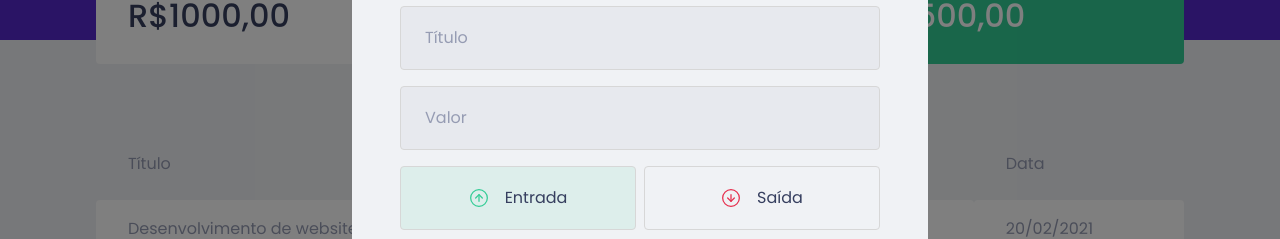
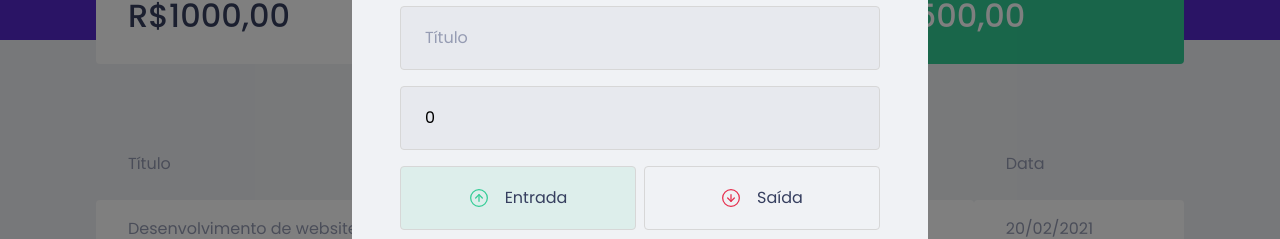
Before and after one commit to David-TM12/djmoney, a React (Create React App) app: page / in a window 1280 px wide. Both pictures are taken after a click on the button "Nova transação". Shown: the part 232-471 px from the top of the page. Built offline with nearby package versions, Linux system fonts and the light colour scheme; no server answers; what miragejs would draw is missing.

Commit message:
Salvando dados do form

```diff
--- a/src/components/NewTransactionModal/index.tsx
+++ b/src/components/NewTransactionModal/index.tsx
@@ -3,7 +3,7 @@
 import closeImg  from '../../assets/close.svg';
 import incomeImg  from '../../assets/income.svg';
 import outcomeImg  from '../../assets/outcome.svg';
-import { useState } from "react";
+import { FormEvent, useState } from "react";
 
 interface NewTransactionModalProps {
   isOpen: boolean;
@@ -11,8 +11,23 @@
 }
 
 export function NewTransactionModal({isOpen, onRequestClose}: NewTransactionModalProps){
+  const [title, setTitle] = useState('');
+  const [value, setValue] = useState(0);
+  const [category, setCategory] = useState('');
 
   const [type, setType] = useState('deposit');
+
+  function handleCreateNewTransaction(event: FormEvent) {
+    event.preventDefault();
+
+    console.log({
+      title,
+      value,
+      category,
+      type
+    });
+
+  }
 
   return (
     <Modal
@@ -26,16 +41,20 @@
         <img src={closeImg} alt="Fechar Modal" />
       </button>
 
-      <Container>
+      <Container onSubmit={handleCreateNewTransaction}>
         <h2>Cadastrar Transação</h2>
 
         <input
           placeholder="Título"
+          value={title}
+          onChange={event => setTitle(event.target.value)}
         />
 
         <input
           type="number"
           placeholder="Valor"
+          value={value}
+          onChange={event => setValue(Number(event.target.value))}
         />
 
         <TransactionTypeContainer>
@@ -62,6 +81,8 @@
 
         <input
           placeholder="Categoria"
+          value={category}
+          onChange={event => setCategory(event.target.value)}
         />
 
         <button type="submit">
```
